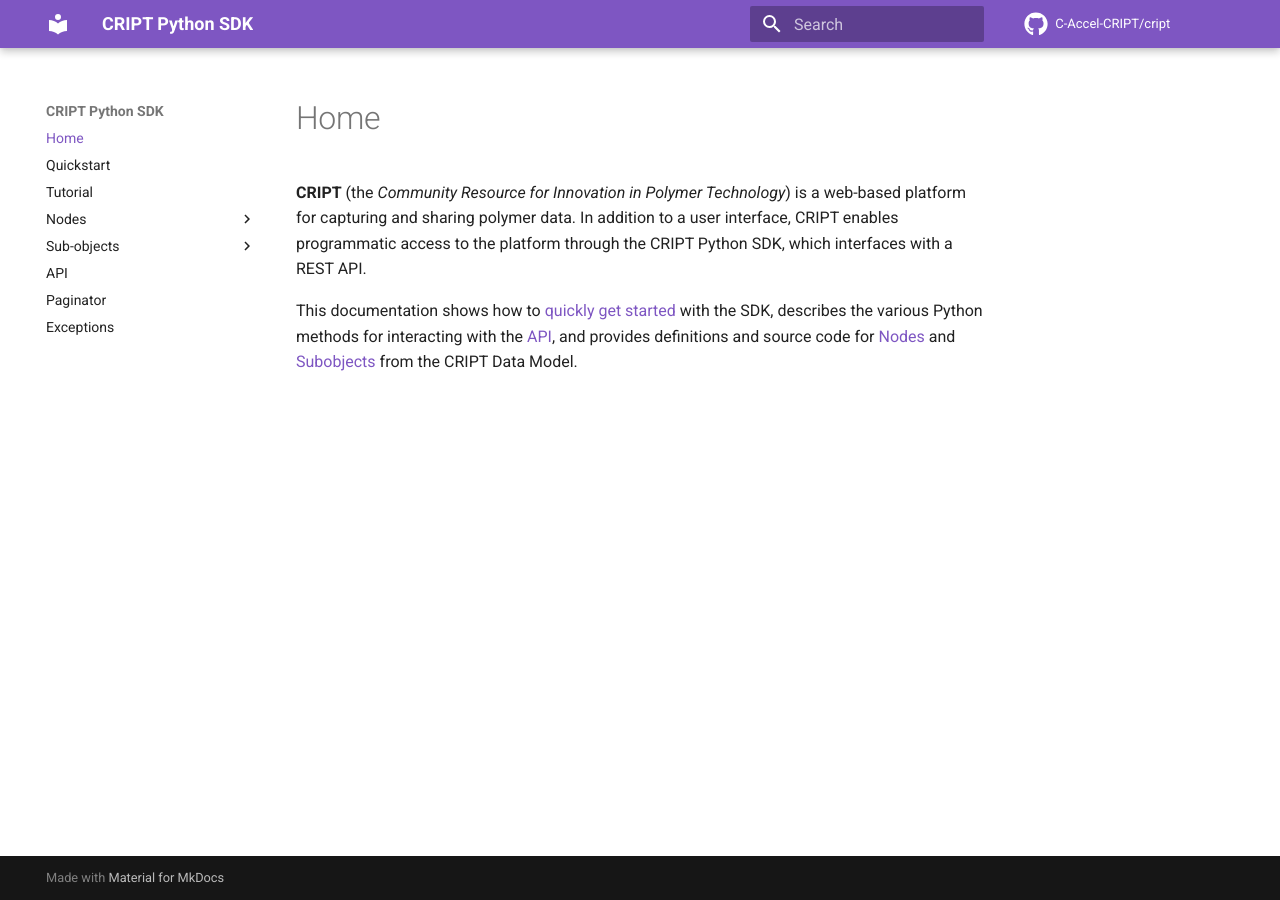
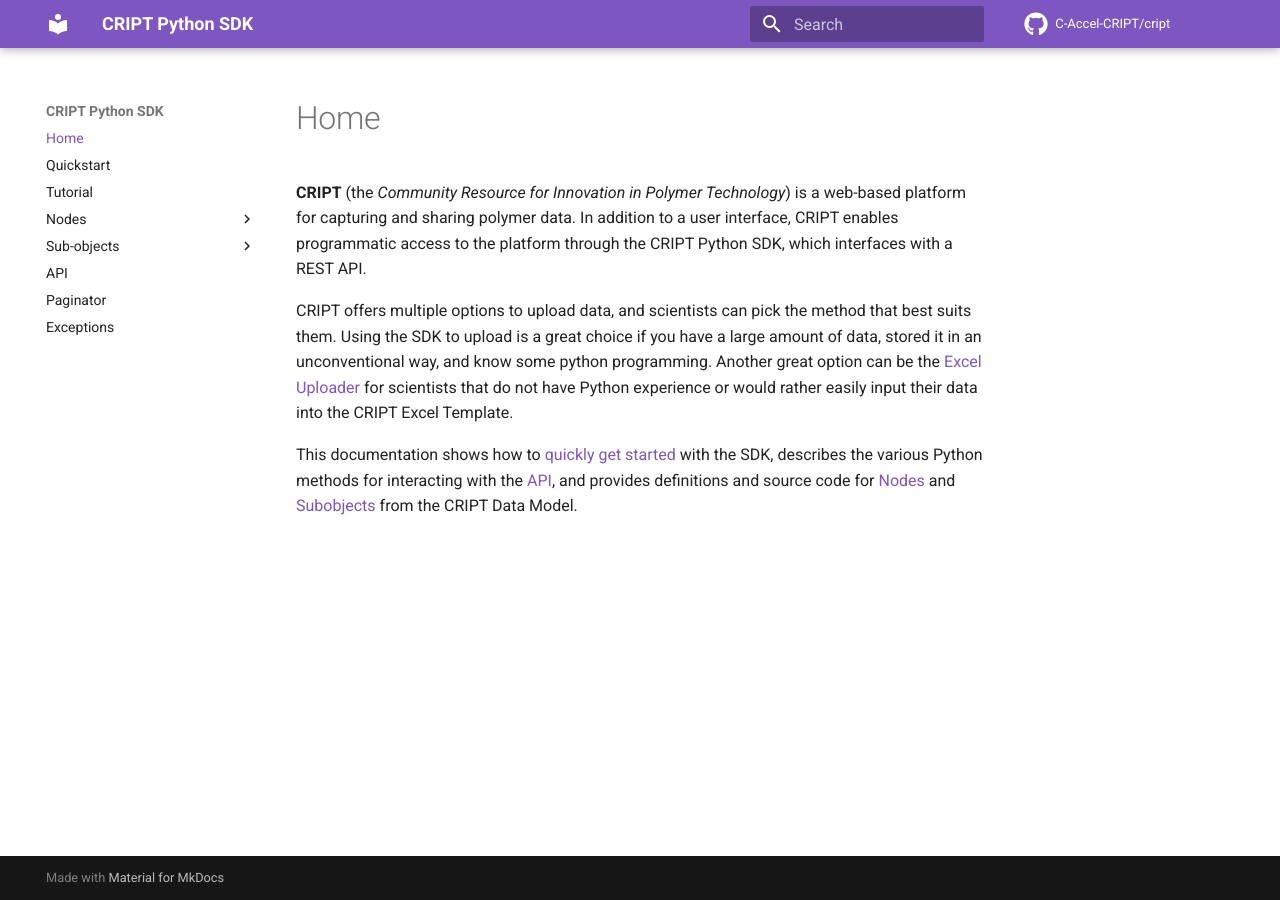
Before and after one commit to C-Accel-CRIPT/sdk-archive, an MkDocs documentation site: the page built from docs/index.md, in a window 1280 px wide. Built offline with MkDocs 1.6.1 and Material for MkDocs 9.7.7, drawn with Linux system fonts in a browser that asks for light colours; comment, search, counter and statistics services are not loaded.

Commit message:
updated index.md with the reasons why someone would use SDK and who it is good for

```diff
--- a/docs/index.md
+++ b/docs/index.md
@@ -2,4 +2,6 @@
 
 **CRIPT** (the _Community Resource for Innovation in Polymer Technology_) is a web-based platform for capturing and sharing polymer data. In addition to a user interface, CRIPT enables programmatic access to the platform through the CRIPT Python SDK, which interfaces with a REST API.
 
+CRIPT offers multiple options to upload data, and scientists can pick the method that best suits them. Using the SDK to upload is a great choice if you have a large amount of data, stored it in an unconventional way, and know some python programming. Another great option can be the [Excel Uploader](https://c-accel-cript.github.io/cript-excel-uploader/) for scientists that do not have Python experience or would rather easily input their data into the CRIPT Excel Template.
+
 This documentation shows how to [quickly get started](./quickstart/) with the SDK, describes the various Python methods for interacting with the [API](./api/), and provides definitions and source code for [Nodes](./data_model/nodes/) and [Subobjects](./data_model/subobjects/) from the CRIPT Data Model.
```
